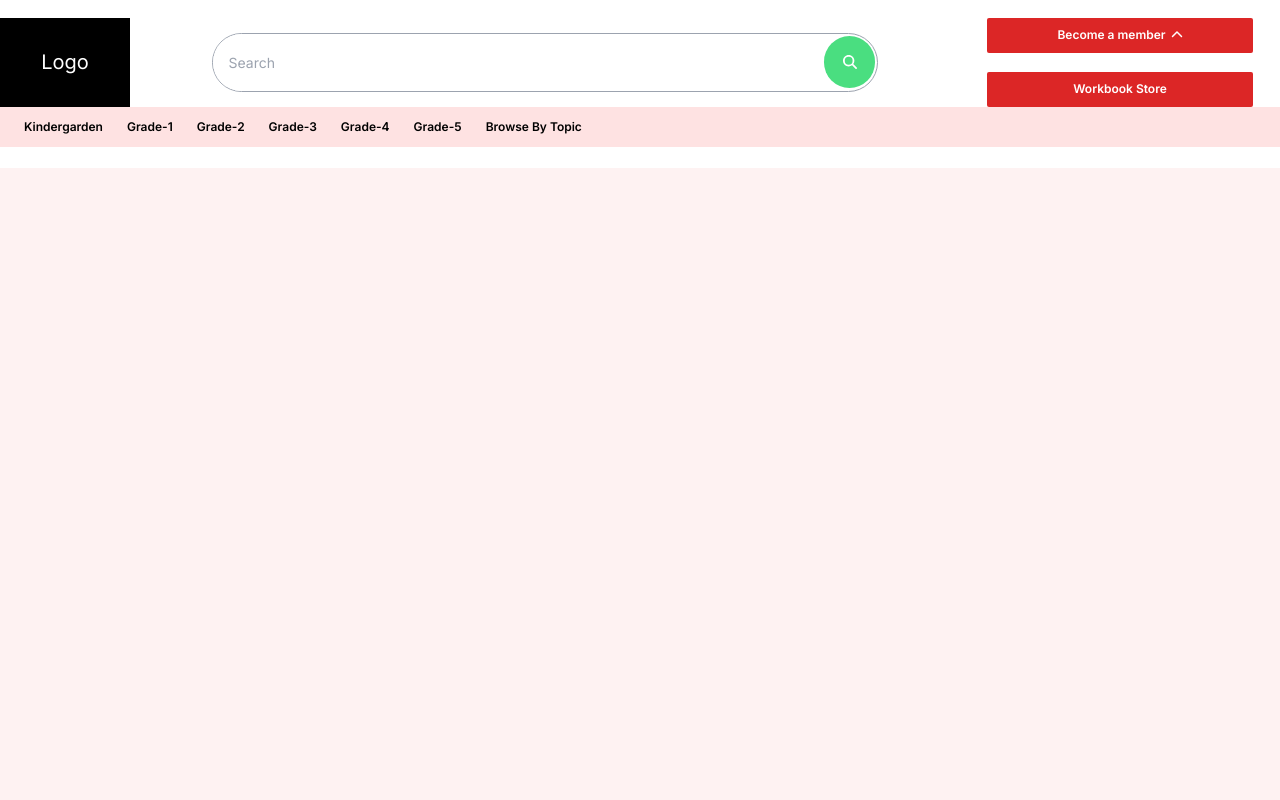
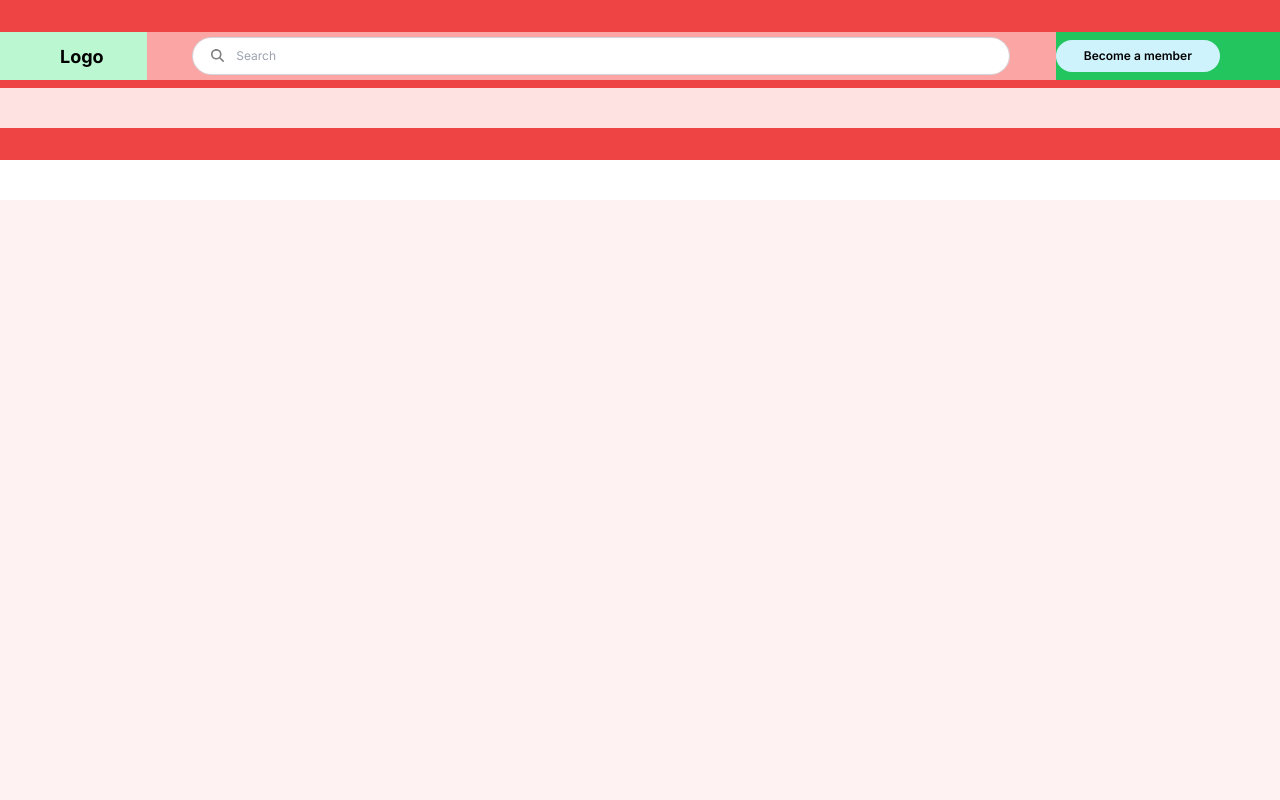
Before and after one commit to Faiaz-Rahman/k5new, a Next.js app: page / in a window 1280 px wide. Shown: the top 800 px of the page. Built offline with nearby package versions, Linux system fonts and the light colour scheme.

Commit message:
header UI updated

```diff
--- a/src/app/_components/Header/index.tsx
+++ b/src/app/_components/Header/index.tsx
@@ -9,191 +9,87 @@ import './index.css'
 export default function Head() {
     return (
         <header
-            className="h-32 w-screen mb-10
+            className="h-40 w-screen mb-10
+            bg-red-500 flex justify-center items-center flex-col
+            gap-2
             "
-            // bg-red-500
         >
+            {/* Header Top UI*/}
             <div
-                className="h-5/6 w-screen
-                flex items-end justify-between
+                className="h-12 bg-red-100 w-full flex
+                items-center"
+            >
+                <div
+                    className="h-full w-[150px] bg-green-200
+                    flex items-center pl-[60px]
                 "
-                // bg-blue-200
-            >
-                {/* Logo Container */}
-                <div
-                    className="h-5/6 w-[130px]
-                    bg-black flex
-                    justify-center items-center
-            "
                 >
-                    <p className="text-white text-xl">Logo</p>
+                    <p
+                        className="text-black font-bold
+                        text-[18px]
+                    "
+                    >
+                        Logo
+                    </p>
                 </div>
 
-                {/* Input Container */}
                 <div
-                    className="h-5/6
-                    flex items-center justify-center"
-                    // bg-violet-400
-                    style={{
-                        width: 'calc(65% - 130px)',
-                    }}
+                    className="h-full w-[calc(100%_-_340px)] flex items-center
+                    bg-red-300 justify-center
+                "
                 >
                     <div
-                        className="h-4/6 w-[95%] bg-white
-                        rounded-full flex pr-[2px]
-                        items-center overflow-hidden
-                        border-gray-400 border-[1px]
-                        "
+                        className="h-[80%]
+                    bg-red-300 w-[90%] flex justify-center
+                     rounded-full items-center  border-gray-300
+                     border
+                "
                     >
+                        <div
+                            className="h-full w-8 flex justify-end
+                        items-center bg-white rounded-s-full
+
+                    "
+                        >
+                            <FontAwesomeIcon
+                                icon={faMagnifyingGlass}
+                                style={{
+                                    fontSize: 13,
+                                    color: 'gray',
+                                }}
+                            />
+                        </div>
                         <input
                             type="text"
                             placeholder="Search"
-                            className="
-                            outline-none h-full pl-4
-                            text-sm text-black
+                            className="flex w-[100%] text-xs
+                            h-[100%]
+                        pl-3 outline-none rounded-e-full
                             "
-                            style={{
-                                width: 'calc(100% - 43px)',
-                            }}
                         />
-
-                        <div
-                            className="h-[52px] bg-green-400
-                            w-[52px] flex justify-center items-center
-                            rounded-full cursor-pointer
-                            "
-                        >
-                            <FontAwesomeIcon
-                                icon={faMagnifyingGlass}
-                                className="
-                                text-white text-sm"
-                            />
-                        </div>
                     </div>
                 </div>
+
                 <div
-                    className="h-5/6 w-[25%]
-                    flex-col flex justify-between items-center
-                    "
-                    // bg-cyan-700
+                    className="h-full w-[230px]
+                bg-green-500 flex items-center pr-[60px]
+                "
                 >
                     <div
-                        className="h-[35px] w-5/6 bg-red-600
-                        rounded-sm flex justify-center items-center
-                        cursor-pointer relative group
+                        className="h-4/6 w-full flex justify-center
+                        bg-[--button-primary] rounded-full
+                        items-center cursor-pointer
                     "
                     >
-                        <p className="text-white text-xs font-semibold">
+                        <p className="text-xs font-semibold">
                             Become a member
-                        </p>
-                        <FontAwesomeIcon
-                            icon={faChevronDown}
-                            className="rotate-180 transition-all duration-300
-                            group-hover:rotate-0 text-white"
-                            style={{
-                                fontSize: 12,
-                                marginLeft: 5,
-                            }}
-                        />
-                        <div
-                            className="h-0 w-full absolute top-full bg-white
-                            hidden transition-all group-hover:flex
-                            shadow-md group-hover:h-16 duration-500
-                        "
-                        >
-                            <ul className="h-full w-full">
-                                <li
-                                    className="w-full h-1/2 pl-2 text-[10px]
-                                text-slate-400 flex items-center
-                                hover:bg-slate-200 hover:text-black hover:font-semibold
-                                "
-                                >
-                                    Sign Up
-                                </li>
-                                <li
-                                    className="h-1/2 w-full pl-2 text-[10px]
-                                text-slate-400 flex items-center
-                                hover:bg-slate-200 hover:text-black hover:font-semibold
-                                "
-                                >
-                                    Already a member? Sign In
-                                </li>
-                            </ul>
-                        </div>
-                    </div>
-                    <div
-                        className="h-[35px] w-5/6 bg-red-600
-                        rounded-sm flex justify-center items-center
-                        cursor-pointer
-                    "
-                    >
-                        <p className="text-white text-xs font-semibold">
-                            Workbook Store
                         </p>
                     </div>
                 </div>
             </div>
 
-            <div className="w-screen h-10 bg-red-100 flex items-center">
-                <ul className="flex pl-3">
-                    <li
-                        className="px-3 h-10 hover:bg-red-600 flex
-                        items-center justify-center text-xs hover:text-white
-                        rounded-sm font-semibold
-                    "
-                    >
-                        Kindergarden
-                    </li>
-                    <li
-                        className="px-3 h-10 hover:bg-red-600 flex
-                        items-center justify-center text-xs hover:text-white
-                        rounded-sm font-semibold
-                    "
-                    >
-                        Grade-1
-                    </li>
-                    <li
-                        className="px-3 h-10 hover:bg-red-600 flex
-                        items-center justify-center text-xs hover:text-white
-                        rounded-sm font-semibold
-                    "
-                    >
-                        Grade-2
-                    </li>
-                    <li
-                        className="px-3 h-10 hover:bg-red-600 flex
-                        items-center justify-center text-xs hover:text-white
-                        rounded-sm font-semibold
-                    "
-                    >
-                        Grade-3
-                    </li>
-                    <li
-                        className="px-3 h-10 hover:bg-red-600 flex
-                        items-center justify-center text-xs hover:text-white
-                        rounded-sm font-semibold
-                    "
-                    >
-                        Grade-4
-                    </li>
-                    <li
-                        className="px-3 h-10 hover:bg-red-600 flex
-                        items-center justify-center text-xs hover:text-white
-                        rounded-sm font-semibold
-                    "
-                    >
-                        Grade-5
-                    </li>
-                    <li
-                        className="px-3 h-10 hover:bg-red-600 flex
-                        items-center justify-center text-xs hover:text-white
-                        rounded-sm font-semibold
-                    "
-                    >
-                        Browse By Topic
-                    </li>
-                </ul>
-            </div>
+            {/* Header Bottom UI */}
+            <div className="h-10 bg-red-100 w-full"></div>
         </header>
     )
 }
--- a/src/app/globals.css
+++ b/src/app/globals.css
@@ -6,6 +6,8 @@
     --foreground-rgb: 0, 0, 0;
     --background-start-rgb: 214, 219, 220;
     --background-end-rgb: 255, 255, 255;
+
+    --button-primary: #cef3fc;
 }
 
 * {
--- /dev/null
+++ b/src/app/not-found.tsx
@@ -0,0 +1,15 @@
+'use client'
+import React from 'react'
+// import { notFound } from 'next/navigation'
+
+export default function NotFound() {
+    return (
+        <div
+            className="h-screen w-screen flex
+            justify-center items-center
+    "
+        >
+            404 | Not Found
+        </div>
+    )
+}
```
